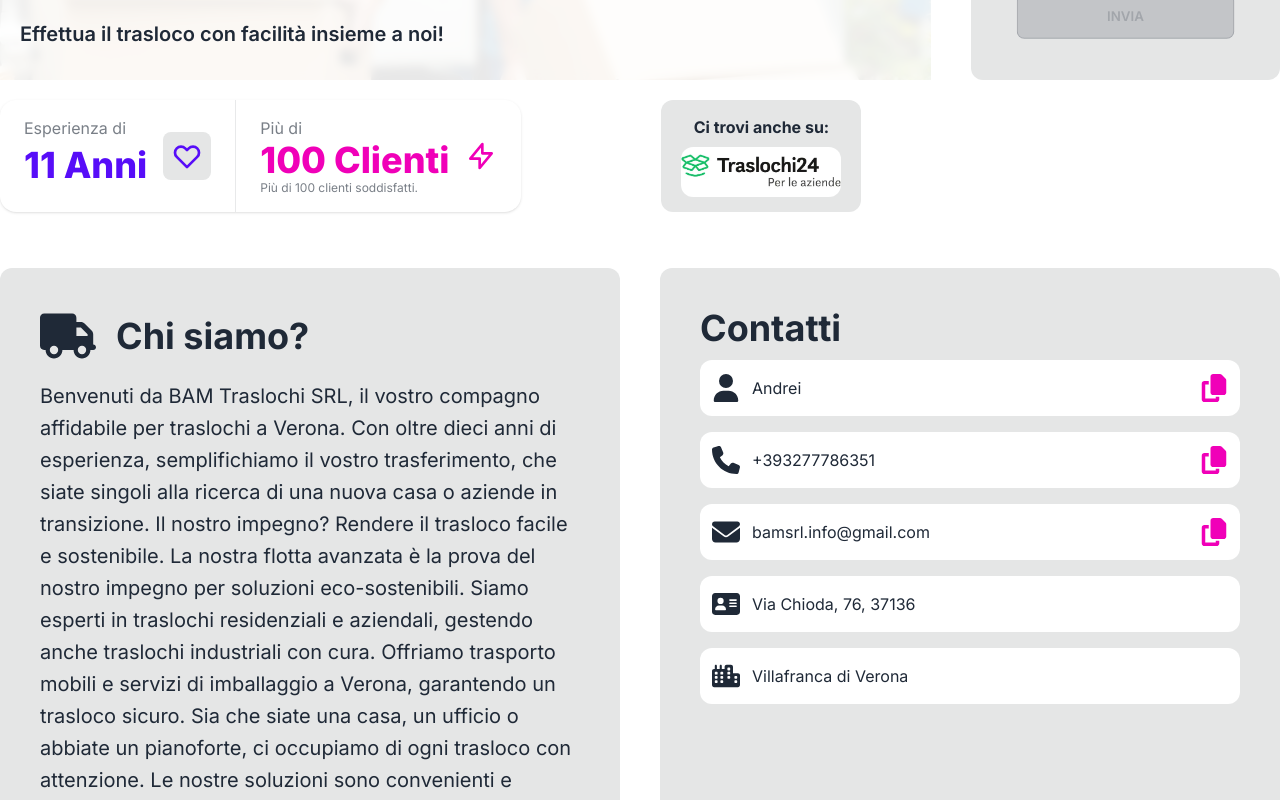
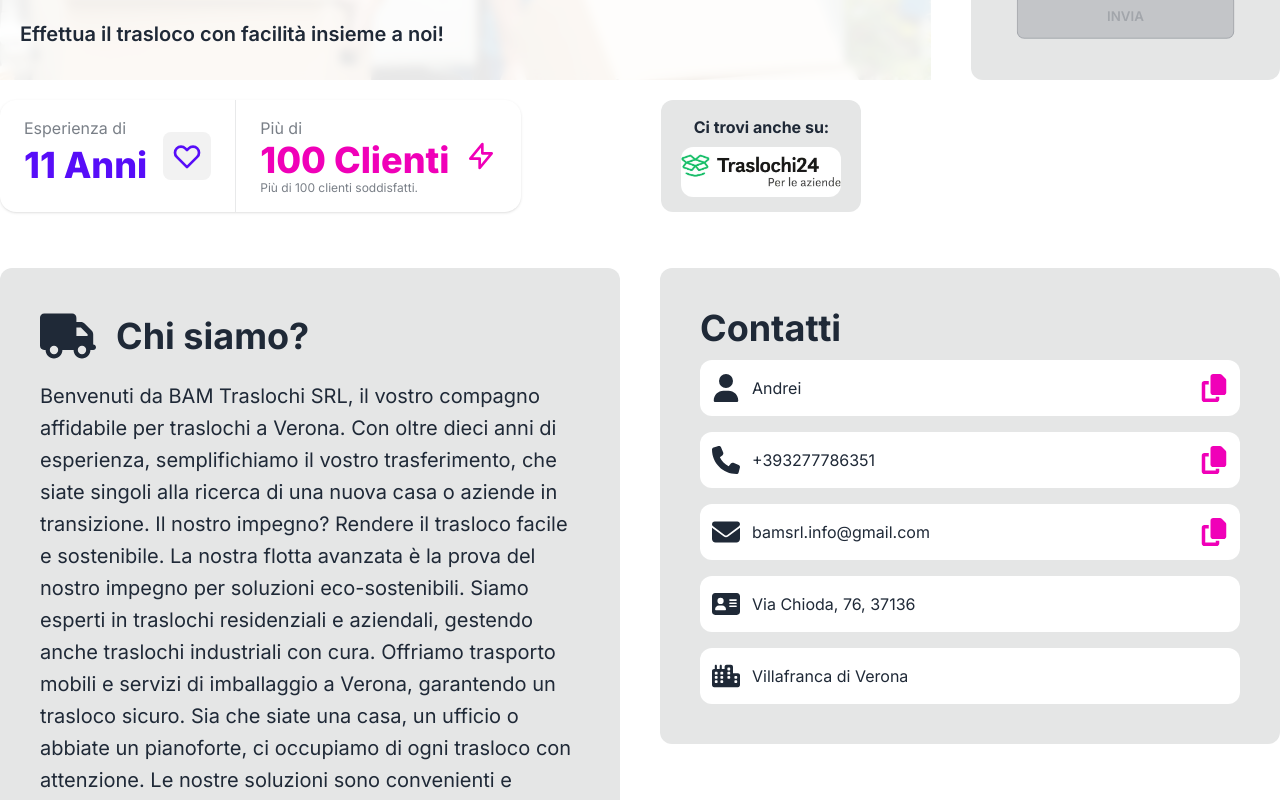
Before and after one commit to andiq123/bam-traslochi, a Next.js app: page / in a window 1280 px wide. Shown: the part 1240-2040 px from the top of the page. Built offline with nearby package versions, Linux system fonts and the light colour scheme.

Commit message:
about fixes

```diff
--- a/app/components/About.tsx
+++ b/app/components/About.tsx
@@ -9,7 +9,7 @@ function About() {
       id="contatti"
       className="flex flex-col-reverse lg:flex-row justify-center gap-10"
     >
-      <div className="flex-1 rounded-xl relative overflow-hidden bg-base-300 p-10">
+      <div className="flex-1 rounded-xl overflow-hidden bg-base-300 p-10">
         <div className="text-4xl font-bold flex items-center gap-5">
           <FontAwesomeIcon icon={faTruck} className="h-14 w-14" />{" "}
           <span>Chi siamo?</span>
@@ -34,26 +34,16 @@ function About() {
           </p>
         </div>
       </div>
-      <div className="flex-1 relative overflow-hidden bg-base-300 p-10 rounded-xl">
-        <div className="sticky top-0 left-0">
+      <div className="flex-1 overflow-hidden bg-base-300 p-10 rounded-xl lg:sticky lg:top-5 lg:h-fit">
         <div className="text-4xl font-bold mb-3">
           <span>Contatti</span>
         </div>
         <div className="flex flex-col gap-4 leading-8">
-            <InfoElement
-              icon="Contatto"
-              text={Contact.Contatto}
-              canCopy={true}
-            />
-            <InfoElement
-              icon="Telefono"
-              text={Contact.Telefono}
-              canCopy={true}
-            />
+          <InfoElement icon="Contatto" text={Contact.Contatto} canCopy={true} />
+          <InfoElement icon="Telefono" text={Contact.Telefono} canCopy={true} />
           <InfoElement icon="Email" text={Contact.Email} canCopy={true} />
           <InfoElement icon="Indirizzo" text={Contact.Indirizzo} />
           <InfoElement icon="Città" text={Contact.Città} />
-          </div>
         </div>
       </div>
     </div>
--- a/app/components/layout/HeartFloating.tsx
+++ b/app/components/layout/HeartFloating.tsx
@@ -36,7 +36,7 @@ function HeartFloating() {
 
   return (
     <div
-      className="cursor-pointer  bg-base-300 p-2 rounded-lg hover:bg-base-200 transition-all duration-300 ease-in-out"
+      className="cursor-pointer bg-base-200 p-2 rounded-lg hover:bg-base-300 transition-all duration-300 ease-in-out"
       onClick={addClick}
     >
       <div className="hover:scale-110 transition-all duration-300 relative">
```
Lines whose indentation alone changed are shown as unchanged.
